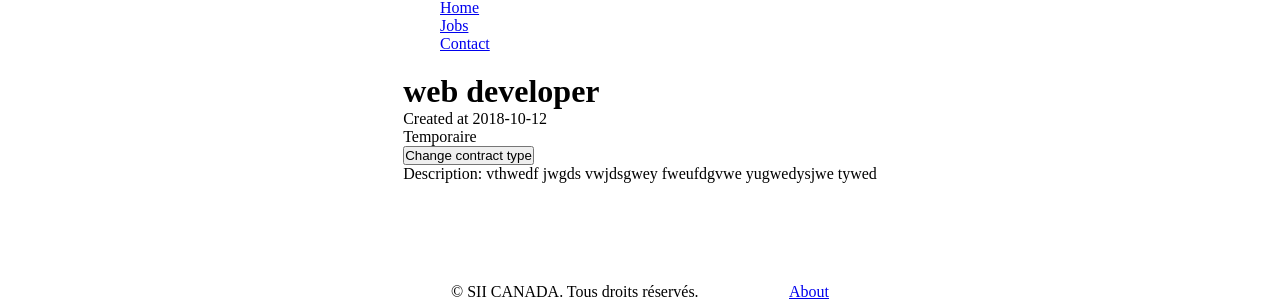
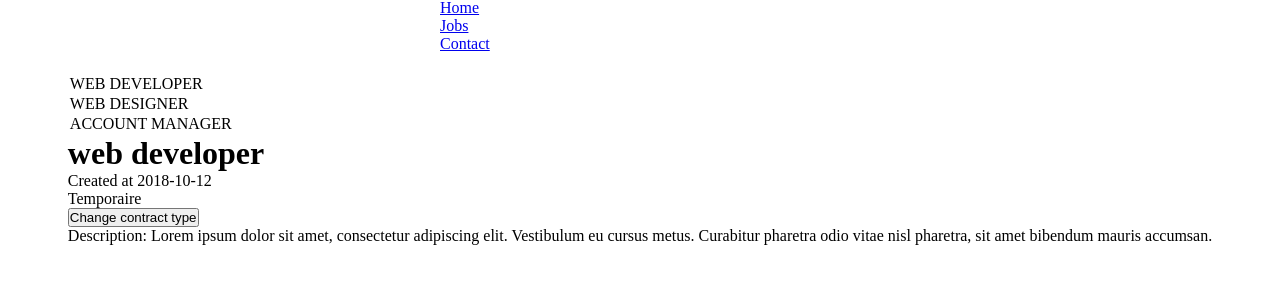
Before and after one commit to clemtrib/siicanada_front, a React app: page /jobs in a window 1280 px wide. Shown: the part 315-616 px from the top of the page. Built offline with nearby package versions, Linux system fonts and the light colour scheme.

Commit message:
formatage / liste offres emploi

```diff
--- a/src/404.jsx
+++ b/src/404.jsx
@@ -3,7 +3,7 @@ import React from 'react'
 import style from './app.css'
 
 export default class Page404 extends React.Component {
-    render () {
+    render() {
         return (
             <div className={style.errorMessage}>404</div>
         )
--- a/src/home.jsx
+++ b/src/home.jsx
@@ -1,15 +1,12 @@
 import React from 'react'
-
-import style from './app.css'
 
 export default class Home extends React.Component {
     render() {
         return (
             <div>
-                Home
-                {/* <p>Lorem ipsum dolor sit amet, consectetur adipiscing elit. Fusce auctor quis quam id feugiat. Donec tincidunt condimentum urna, laoreet consequat elit lobortis non. Fusce sagittis cursus tortor, consectetur ultricies nulla eleifend non. Quisque massa felis, elementum sit amet tincidunt ac, vulputate quis augue. Curabitur non odio elementum, cursus augue quis, placerat odio. Ut ultrices purus quis mauris porttitor tempor. Donec ultricies tristique neque, vel accumsan justo pretium efficitur.</p> */}
-                {/* <p>Donec tempus sagittis nibh, sit amet porttitor arcu lacinia sed. Sed hendrerit mi sem, bibendum ullamcorper ante gravida ac. Quisque vel mi nisl. Vestibulum at sodales ligula, nec rhoncus leo. Class aptent taciti sociosqu ad litora torquent per conubia nostra, per inceptos himenaeos. Quisque eget magna et ex ullamcorper vestibulum. Etiam quis aliquam magna.</p>
-                <p>Quisque venenatis scelerisque nibh nec molestie. Integer euismod condimentum nulla in tristique. Donec enim mi, hendrerit vitae bibendum vitae, tempor id dolor. Proin lobortis lacus fringilla hendrerit finibus. Quisque maximus convallis leo eu hendrerit. Phasellus a purus porta, luctus justo sed, fermentum magna. Duis quam lacus, ultricies aliquam vehicula vel, condimentum ut lorem. Donec in placerat augue, quis consectetur ligula.</p> */}
+                <p>Lorem ipsum dolor sit amet, consectetur adipiscing elit. Fusce auctor quis quam id feugiat. Donec tincidunt condimentum urna, laoreet consequat elit lobortis non. Fusce sagittis cursus tortor, consectetur ultricies nulla eleifend non. Quisque massa felis, elementum sit amet tincidunt ac, vulputate quis augue. Curabitur non odio elementum, cursus augue quis, placerat odio. Ut ultrices purus quis mauris porttitor tempor. Donec ultricies tristique neque, vel accumsan justo pretium efficitur.</p> */}
+                <p>Donec tempus sagittis nibh, sit amet porttitor arcu lacinia sed. Sed hendrerit mi sem, bibendum ullamcorper ante gravida ac. Quisque vel mi nisl. Vestibulum at sodales ligula, nec rhoncus leo. Class aptent taciti sociosqu ad litora torquent per conubia nostra, per inceptos himenaeos. Quisque eget magna et ex ullamcorper vestibulum. Etiam quis aliquam magna.</p>
+                <p>Quisque venenatis scelerisque nibh nec molestie. Integer euismod condimentum nulla in tristique. Donec enim mi, hendrerit vitae bibendum vitae, tempor id dolor. Proin lobortis lacus fringilla hendrerit finibus. Quisque maximus convallis leo eu hendrerit. Phasellus a purus porta, luctus justo sed, fermentum magna. Duis quam lacus, ultricies aliquam vehicula vel, condimentum ut lorem. Donec in placerat augue, quis consectetur ligula.</p>
             </div>
         )
     }
--- a/src/index.html
+++ b/src/index.html
@@ -3,8 +3,9 @@
 <head>
     <meta charset="utf-8" />
     <meta http-equiv="X-UA-Compatible" content="IE=edge">
-    <title>Page Title</title>
+    <title>SII Canada - Votre partenaire technologique sur Montréal et Toronto</title>
     <meta name="viewport" content="width=device-width, initial-scale=1">
+    <meta name="description" content="SII Canada accompagne ses clients sur de la conception mécanique, du système embarqué, du développement et de l&#039;infrastructure en TI."/>
 </head>
 <body>
     <div id="react-app"></div>
--- a/src/jobAdList.jsx
+++ b/src/jobAdList.jsx
@@ -3,9 +3,42 @@ import JobAd from "./jobAd"
 
 export default class JobAdList extends React.Component {
     render() {
-        const description = `vthwedf jwgds vwjdsgwey fweufdgvwe yugwedysjwe tywed`
+
+        const description = `Lorem ipsum dolor sit amet, consectetur adipiscing elit. Vestibulum eu cursus metus. Curabitur pharetra odio vitae nisl pharetra, sit amet bibendum mauris accumsan.`
+
+        const  ads = [
+            {
+                id : 1,
+                title: "web developer",
+                createdAt: "20181012",
+                contract: 3,
+                description: description
+            }, {
+                id : 2,
+                title: "web designer",
+                createdAt: "20181012",
+                contract: 1,
+                description: description
+            }, {
+                id : 3,
+                title: "account manager",
+                createdAt: "20181012",
+                contract: 2,
+                description: description
+            }
+        ]
+
+        const list = ads.map((ad) =>
+            <tr key={ad.id}>
+                <td>{ad.title.toUpperCase()}</td>
+            </tr>
+        );
+
         return (
             <div>
+                <table>
+                    {list}
+                </table>
                 <JobAd title="web developer" createdAt="20181012" contract={1} description={description}  />
             </div>
         )
```
Also changed, not shown: 1 other file (tests, documents, lock files or other folders).
